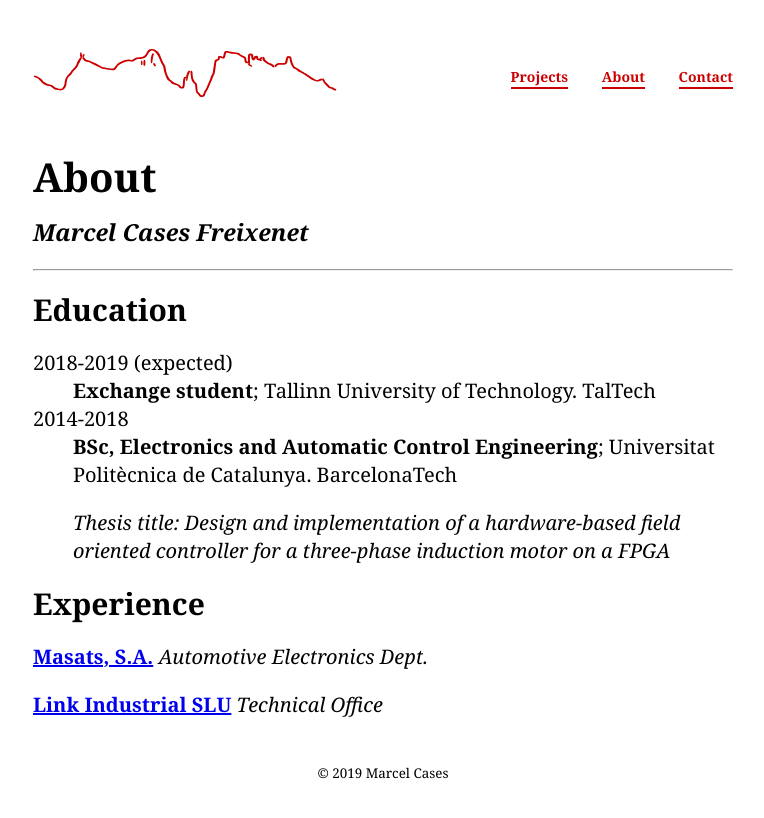
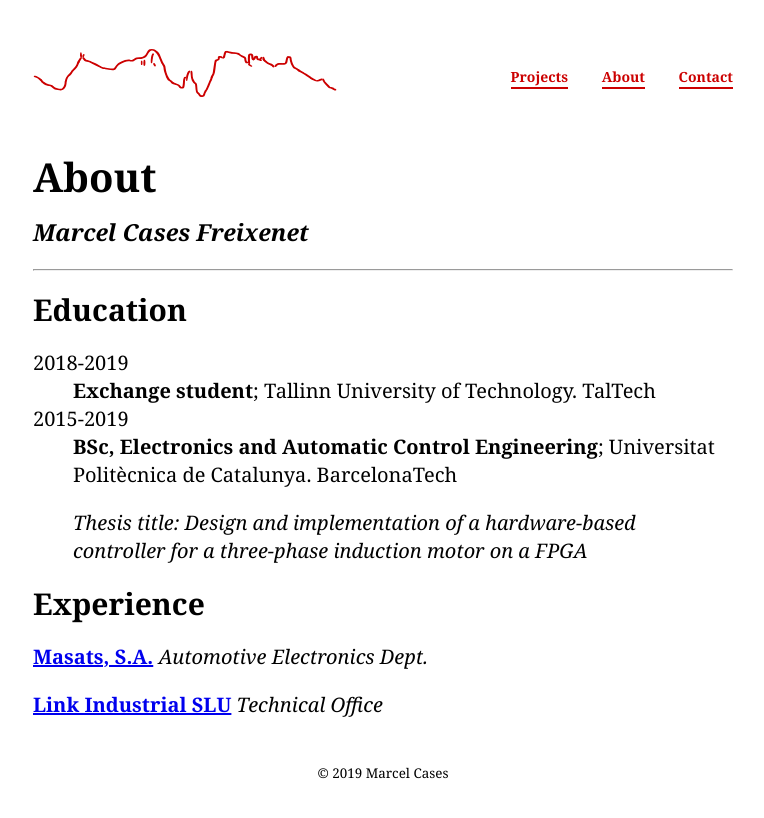
Before and after one commit to marcelcases/marcelcases.github.io, a Jekyll site: the page built from about.markdown, in a window 1280 px wide. Shown: the top 818 px of the page, without its empty margins (257-1021 px from the left). Built offline with Jekyll 4.4.1, drawn with Linux system fonts in a browser that asks for light colours; comment, search, counter and statistics services are not loaded.

Commit message:
Update about.markdown

```diff
--- a/about.markdown
+++ b/about.markdown
@@ -14,14 +14,14 @@
 Education
 ---------
 
-2018-2019 (expected)
+2018-2019
 :   **Exchange student**; Tallinn University of Technology. TalTech
 
 
-2014-2018
+2015-2019
 :   **BSc, Electronics and Automatic Control Engineering**; Universitat Politècnica de Catalunya. BarcelonaTech
 
-    *Thesis title: Design and implementation of a hardware-based field oriented controller for a three-phase induction motor on a FPGA*
+    *Thesis title: Design and implementation of a hardware-based controller for a three-phase induction motor on a FPGA*
 
 Experience
 ----------
```
